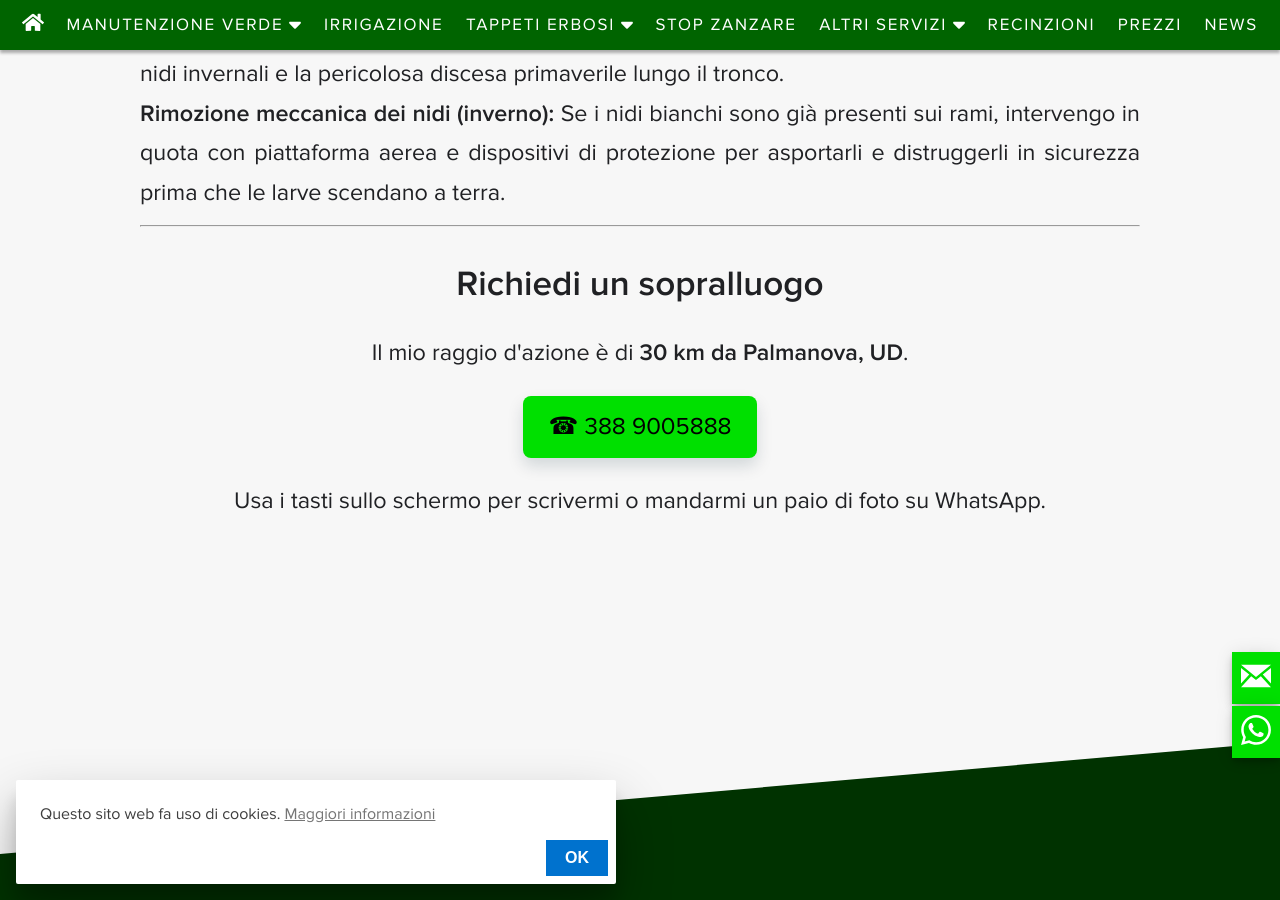
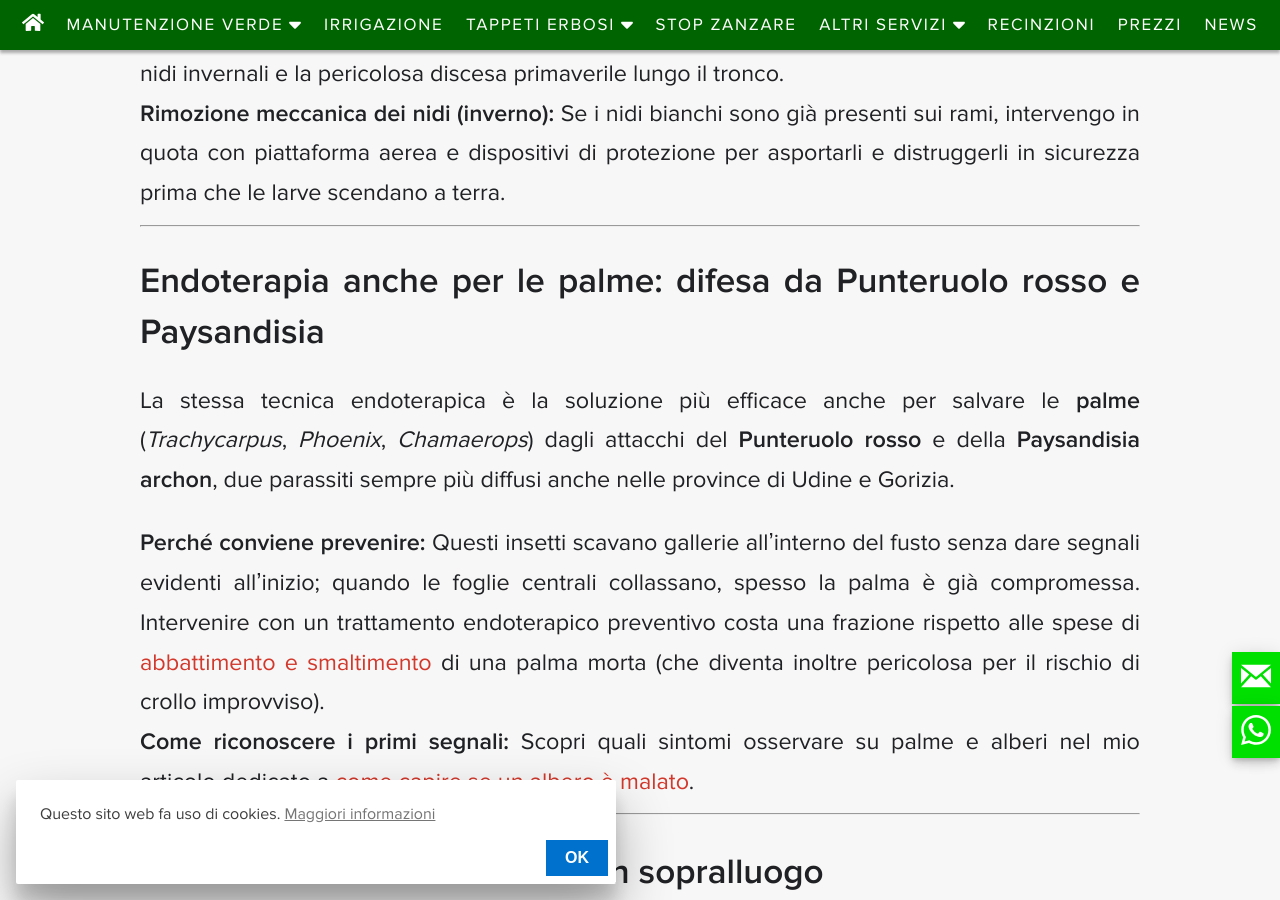
Before and after one commit to enricocaputo/enricocaputo.github.io, a Jekyll site: the page built from my_collections/_servizi/lotta-alla-processionaria.md, in a window 1280 px wide and 900 px high, scrolled down 3147 px. Built offline with Jekyll 4.4.1, drawn with Linux system fonts in a browser that asks for light colours.

Commit message:
commit vari

```diff
--- a/my_collections/_servizi/lotta-alla-processionaria.md
+++ b/my_collections/_servizi/lotta-alla-processionaria.md
@@ -2,7 +2,7 @@
 name: Lotta alla Processionaria
 subtitle: "Endoterapia certificata: sicura per famiglia e animali per 3 anni."
 title: "Lotta alla processionaria a Udine e Gorizia • Endoterapia"
-excerpt: "Eliminazione processionaria del pino a Udine e Gorizia (entro 30 km da Palmanova) con endoterapia certificata: sicura per bambini, cani e gatti fino a 3 anni."
+excerpt: "Eliminazione processionaria del pino e difesa delle palme a Udine e Gorizia (entro 30 km da Palmanova) con endoterapia certificata: sicura per bambini, cani e gatti fino a 3 anni."
 image: /img/servizi/lotta-alla-processionaria-pino.jpg
 webp: /img/servizi/webp/lotta-alla-processionaria-pino.webp
 image_path: /img/servizi/lotta-alla-processionaria-400x300.jpg
@@ -54,3 +54,12 @@ Per eliminare la processionaria senza disperdere sostanze chimiche nell'aria del
 
 * **Prevenzione con endoterapia (estate – autunno, da luglio a ottobre):** È il momento migliore e più risolutivo. Il trattamento colpisce le giovani larve fin dalla nascita, impedendo la formazione dei nidi invernali e la pericolosa discesa primaverile lungo il tronco.
 * **Rimozione meccanica dei nidi (inverno):** Se i nidi bianchi sono già presenti sui rami, intervengo in quota con piattaforma aerea e dispositivi di protezione per asportarli e distruggerli in sicurezza prima che le larve scendano a terra.
+
+---
+
+## Endoterapia anche per le palme: difesa da Punteruolo rosso e Paysandisia
+
+La stessa tecnica endoterapica è la soluzione più efficace anche per salvare le **palme** (*Trachycarpus*, *Phoenix*, *Chamaerops*) dagli attacchi del **Punteruolo rosso** e della **Paysandisia archon**, due parassiti sempre più diffusi anche nelle province di Udine e Gorizia.
+
+* **Perché conviene prevenire:** Questi insetti scavano gallerie all'interno del fusto senza dare segnali evidenti all'inizio; quando le foglie centrali collassano, spesso la palma è già compromessa. Intervenire con un trattamento endoterapico preventivo costa una frazione rispetto alle spese di [abbattimento e smaltimento](/servizi/abbattimento-e-potatura-alberi/) di una palma morta (che diventa inoltre pericolosa per il rischio di crollo improvviso).
+* **Come riconoscere i primi segnali:** Scopri quali sintomi osservare su palme e alberi nel mio articolo dedicato a [come capire se un albero è malato](/news/come-capire-se-un-albero-e-malato/).
```
Also changed, not shown: _layouts/post.html (+5 -4 lines), my_collections/_posts/2026-11-19-come-capire-se-un-albero-e-malato.md (added, +62 -0 lines).
